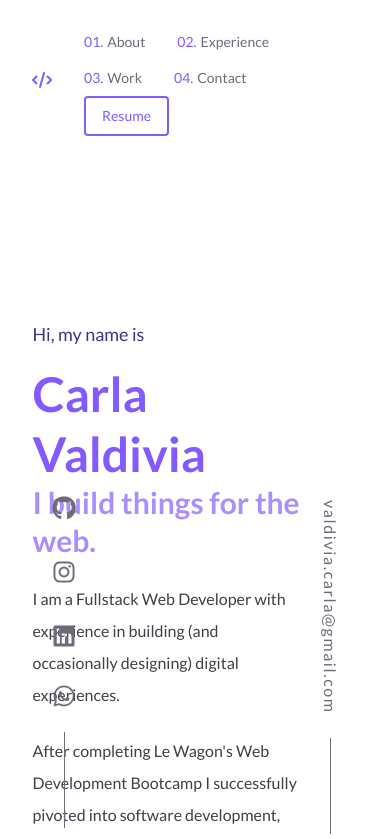
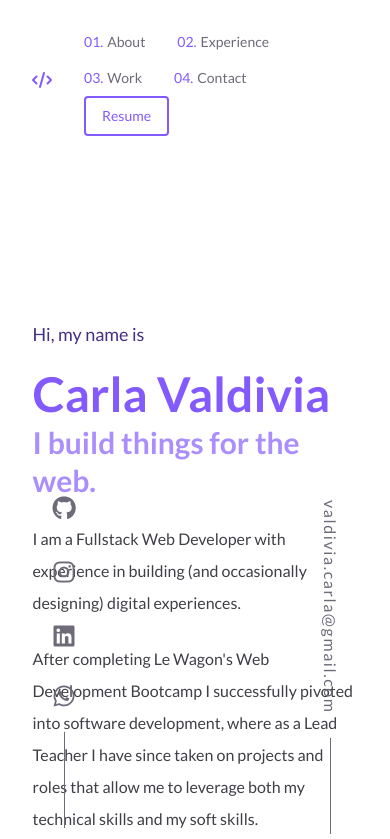
Before and after one commit to cvaldivia83/portfolio, a React (Vite) app: page / in a window 390 px wide. Shown: the top 839 px of the page. Built offline with nearby package versions, Linux system fonts and the light colour scheme.

Commit message:
Fix hero-description width mobile screen"

```diff
--- a/src/assets/css/Hero.css
+++ b/src/assets/css/Hero.css
@@ -4,7 +4,7 @@
 
 @layer components {
   .hero {
-    @apply md:w-3/4 w-10/12 md:mt-16 mt-24 pt-12 pb-24;
+    @apply md:w-3/4  md:mt-16 mt-24 pt-12 pb-24;
   }
 
   .hero-hello {
```
